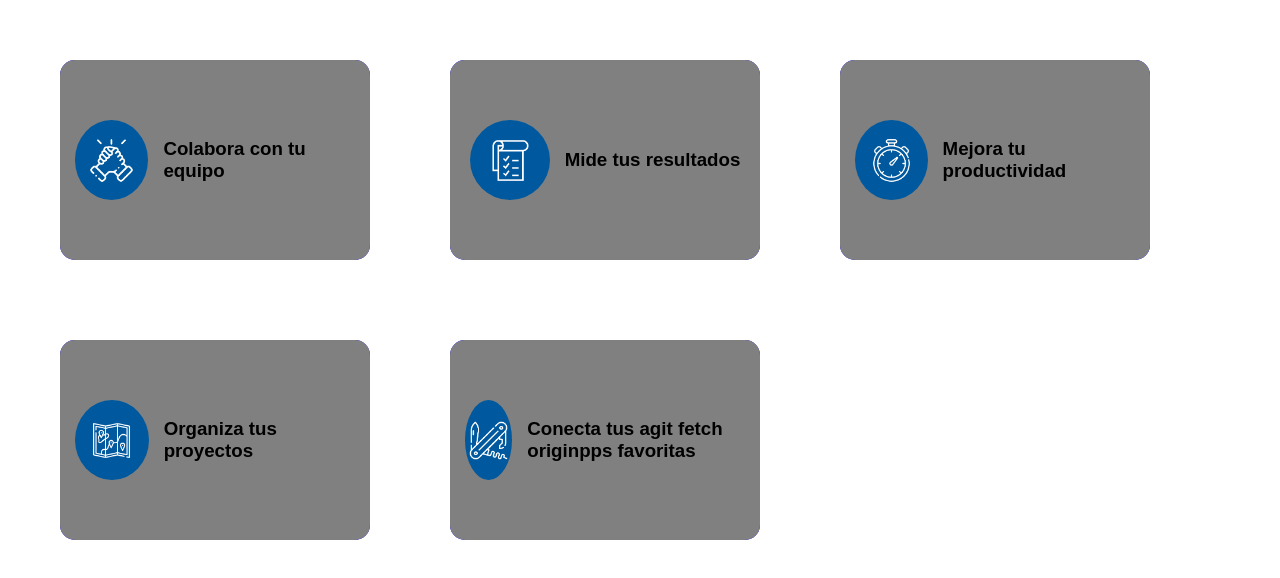
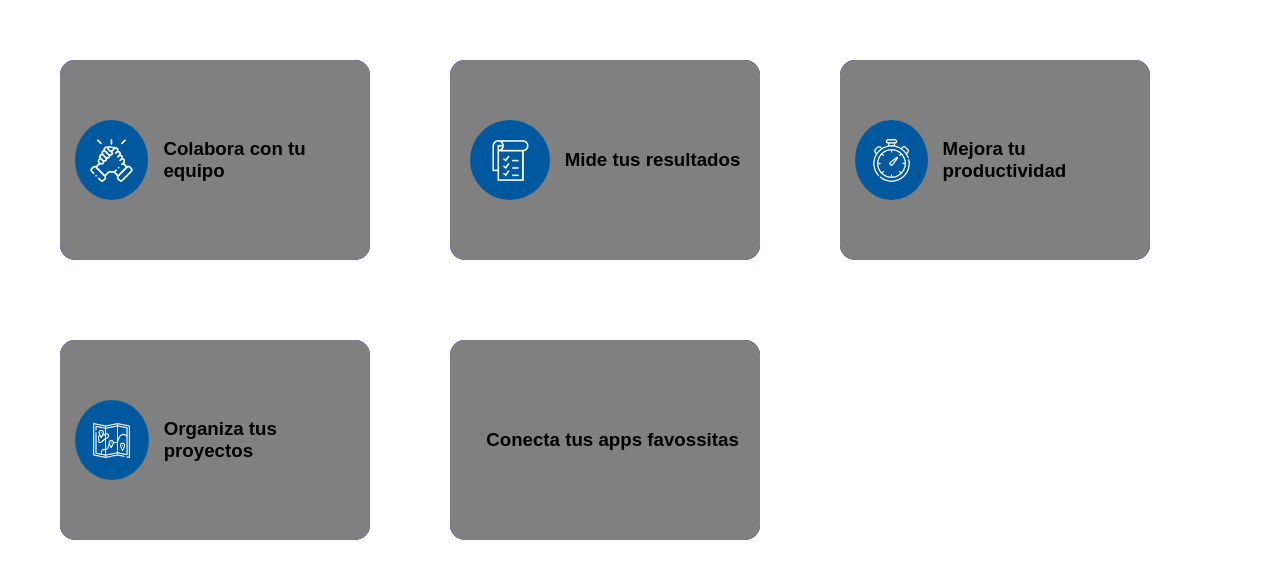
Before and after one commit to LucassToledo/landingPageBootcamp, a plain HTML site: page index.html in a window 1280 px wide. Shown: the top 578 px of the page. Drawn offline with Linux system fonts and the light colour scheme.

Commit message:
Me pide commitear v2

```diff
--- a/index.html
+++ b/index.html
@@ -56,10 +56,7 @@
         </div>
         <div class="beneficios__card">
             <div class="beneficios__h3">
-                <div class="circulo">
-                    <img src="/images/Compass_Conectaapps.png" alt="">
-                </div>
-                <h3>Conecta tus agit fetch originpps favoritas</h3>
+                <h3>Conecta tus apps favossitas</h3>
             </div>
             <div class="beneficios__texto">
                 Lorem ipsum, dolor sit amet consectetur adipisicing elit. Quo nesciunt quae dicta quia, veritatis cum! Fuga consectetur maxime repellat debitis adipisci enim nesciunt, quo tenetur harum perferendis aliquam, dicta et.
```
